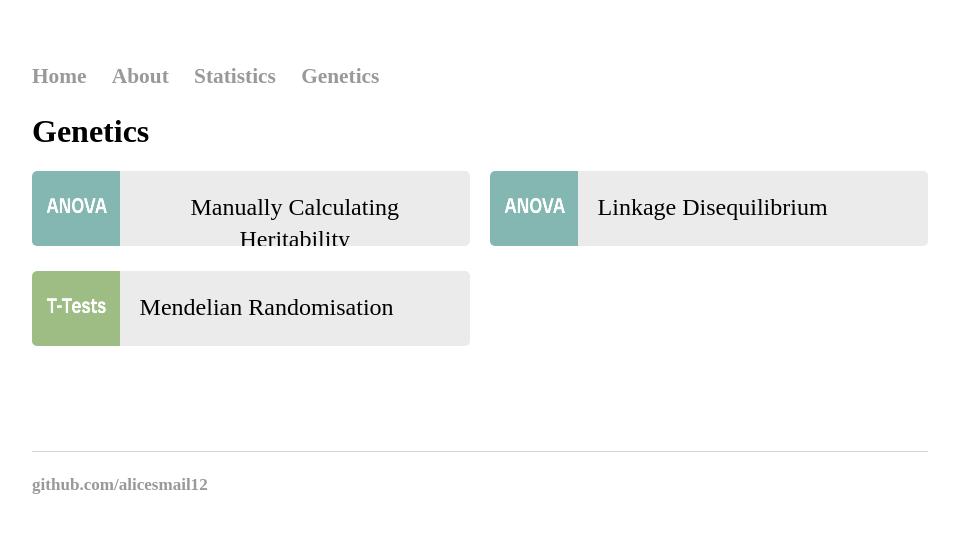
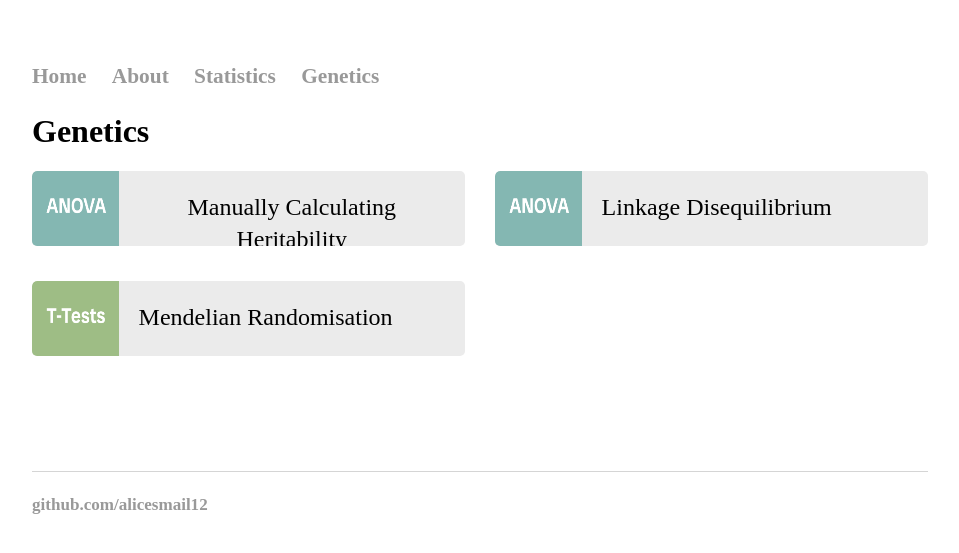
Before and after one commit to alicesmail12/alicesmail12.github.io, a Jekyll site: the page built from Genetics/index.html, in a window 1280 px wide. Shown: the top 553 px of the page, without its empty margins (160-1119 px from the left). Built offline with Jekyll 4.4.1, drawn with Linux system fonts in a browser that asks for light colours; some web fonts are replaced.

Commit message:
Update index.html

```diff
--- a/Genetics/index.html
+++ b/Genetics/index.html
@@ -12,7 +12,7 @@
     display: grid;
     grid-template-rows: 80px 80px 80px;
     grid-template-columns: repeat(2, 1fr);
-    grid-gap: 20px;
+    grid-gap: 30px;
 }
 
 .imagefit {
```
